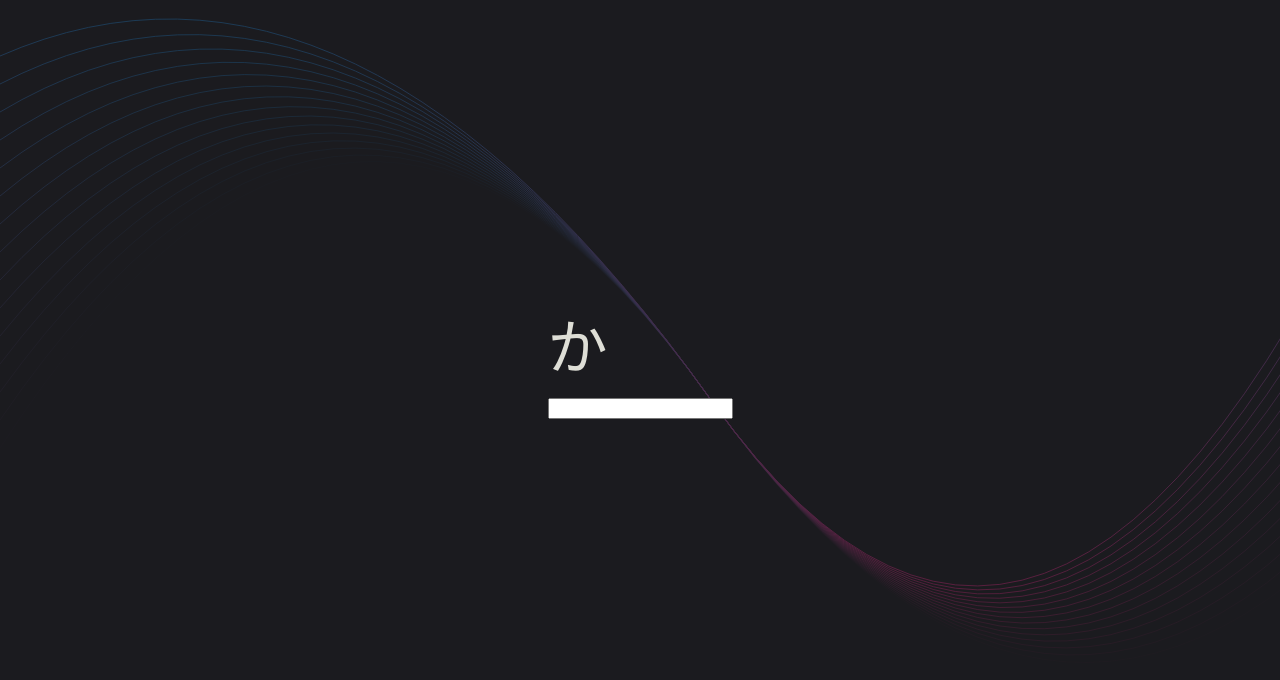
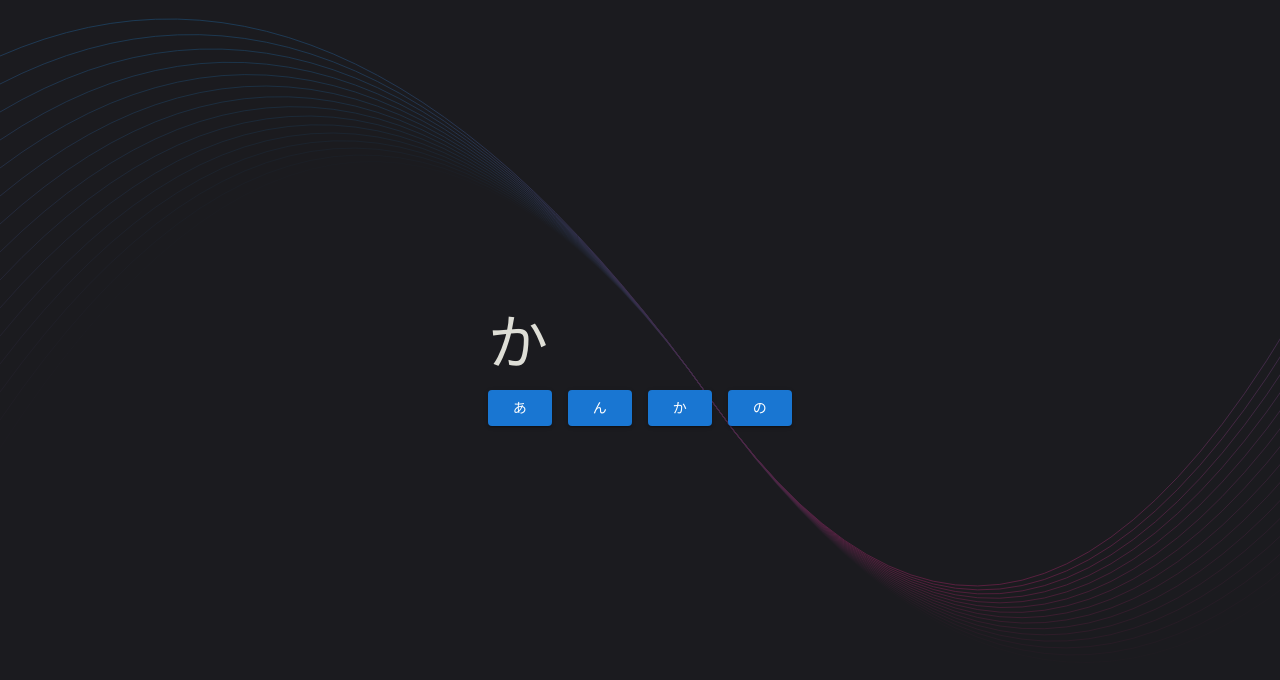
Before and after one commit to guilhermezdev/japanese_quiz, a React (Vite) app in the folder src/renderer/: page / in a window 1280 px wide. Shown: the top 680 px of the page. Built offline with nearby package versions, Linux system fonts and the light colour scheme.

Commit message:
selecting options

```diff
--- a/package.json
+++ b/package.json
@@ -19,7 +19,10 @@
   },
   "dependencies": {
     "@electron-toolkit/preload": "^3.0.1",
-    "@electron-toolkit/utils": "^3.0.0"
+    "@electron-toolkit/utils": "^3.0.0",
+    "@emotion/react": "^11.14.0",
+    "@emotion/styled": "^11.14.0",
+    "@mui/material": "^6.2.1"
   },
   "devDependencies": {
     "@electron-toolkit/eslint-config": "^1.0.2",
--- a/src/renderer/index.html
+++ b/src/renderer/index.html
@@ -2,7 +2,7 @@
 <html>
   <head>
     <meta charset="UTF-8" />
-    <title>Electron</title>
+    <title>Japanese Quiz</title>
     <!-- https://developer.mozilla.org/en-US/docs/Web/HTTP/CSP -->
     <meta
       http-equiv="Content-Security-Policy"
--- a/src/renderer/src/App.jsx
+++ b/src/renderer/src/App.jsx
@@ -1,5 +1,4 @@
 import JapaneseQuiz from './components/JapaneseQuiz'
-import electronLogo from './assets/electron.svg'
 
 function App() {
   return (
--- a/src/renderer/src/components/JapaneseQuiz.jsx
+++ b/src/renderer/src/components/JapaneseQuiz.jsx
@@ -1,4 +1,6 @@
-import { useState } from 'react'
+import { Button } from '@mui/material';
+import { useState, useEffect } from 'react'
+import Stack from '@mui/material/Stack';
 
 function JapaneseQuiz() {
   const hiragana = [
@@ -18,20 +20,35 @@ function JapaneseQuiz() {
   const randomHiragana  = () => hiragana[Math.floor(Math.random() * hiragana.length)];
 
   const [selected, setSelected] = useState(randomHiragana());
-  const [text, setText] = useState("");
+  const [options, setOptions] = useState([]);
 
-  const handleKeyDown = (event) => {
-    if (event.key === "Enter") {
-      // Optionally clear the input
-      setText("");
+  useEffect(() => {
+    const wrongOptions = () =>
+      hiragana
+        .filter(hiragana => hiragana !== selected)
+        .sort(() => Math.random() - 0.5)
+        .slice(0, 3);
+
+    setOptions([selected, ...wrongOptions()].sort(() => Math.random() - 0.5));
+  }, [selected]);
+
+  const checkAnswer = (option) => {
+    if (option === selected) {
+
+    } else {
+      console.log("Wrong answer");
     }
-  };
 
+    setSelected(randomHiragana());
+    setOptions([selected, ...wrongOptions(3)]);
+  }
 
   return (
     <div>
       <p style={{fontSize:60}}>{selected}</p>
-      <input type="text"  value={text} onKeyDown={handleKeyDown} onChange={(e) => setText(e.target.value)}></input>
+      <Stack spacing={2} direction="row">
+        {options.map((option) => <Button variant="contained" onClick={() => checkAnswer(option)}>{option}</Button>)}
+      </Stack>
     </div>
   )
 }
```
Also changed, not shown: 1 other file (tests, documents, lock files or other folders).
